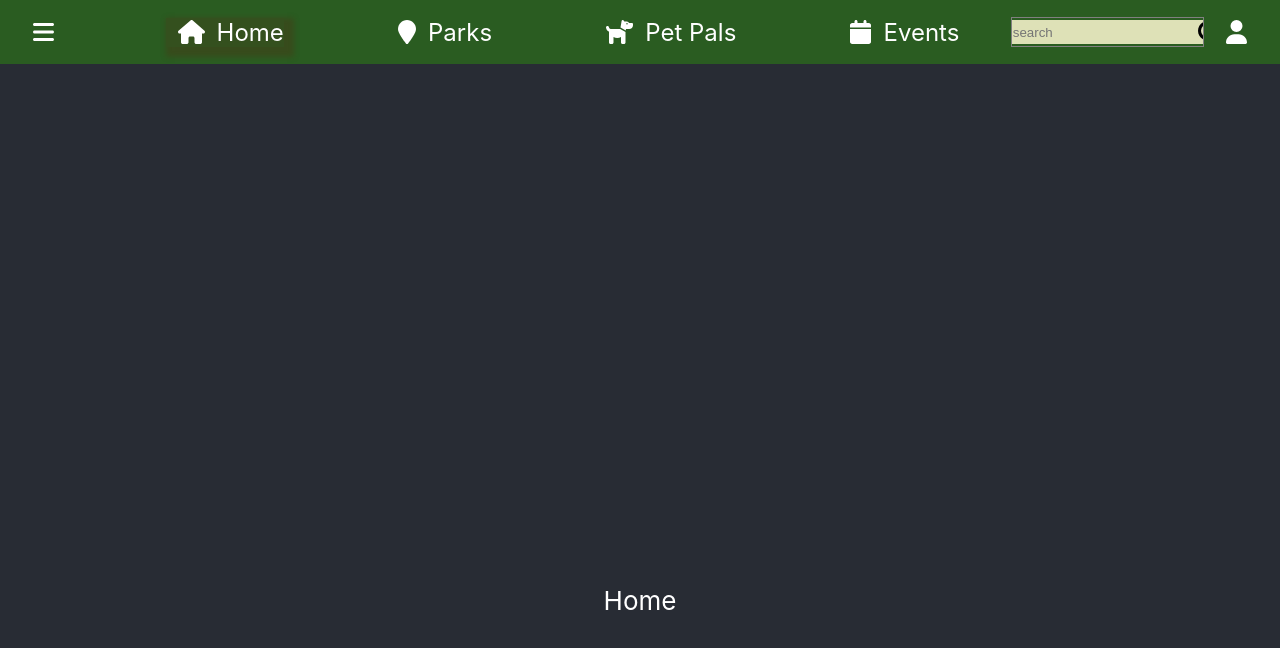
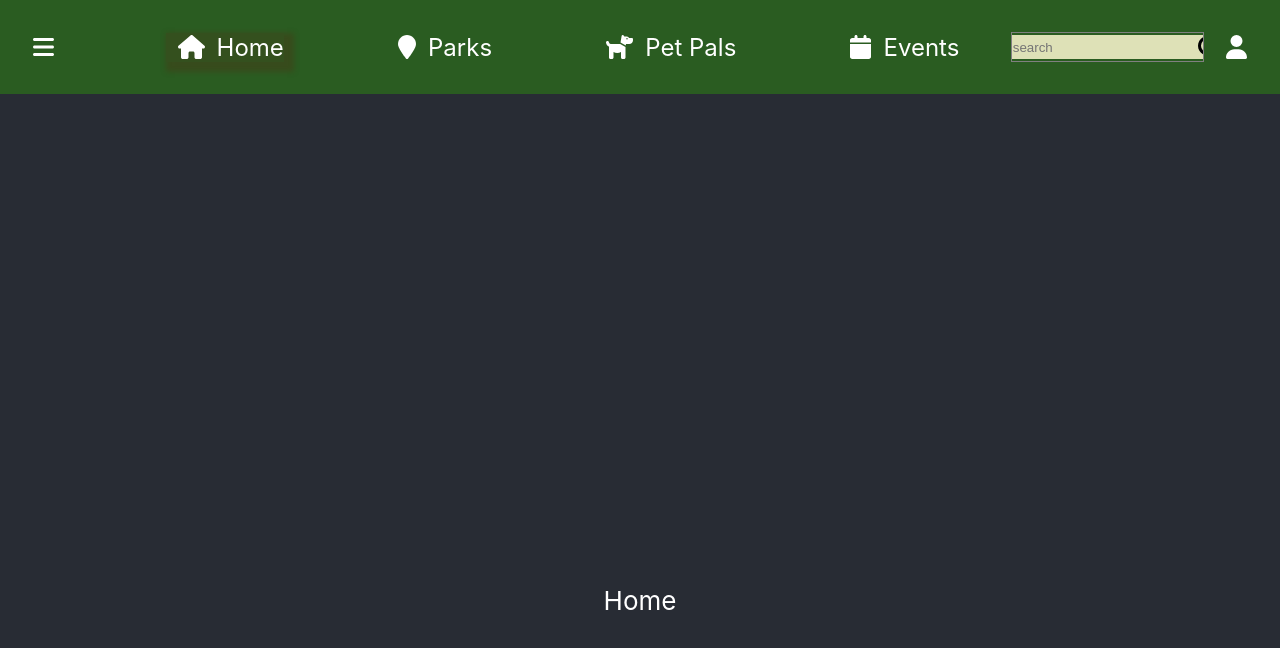
Before and after one commit to abbyrobinson13/park-n-bark, a React (Create React App) app: page / in a window 1280 px wide. Shown: the top 648 px of the page. Built offline with nearby package versions, Linux system fonts and the light colour scheme.

Commit message:
added padding to nav bar

```diff
--- a/src/App.css
+++ b/src/App.css
@@ -1,3 +1,4 @@
+/* CSS for the Nav BAr */
 .App {
   text-align: center;
 }
@@ -15,6 +16,8 @@ nav {
   background-color: #2A5C21;
   color:white;
   font-size: 3vmin;
+  padding-top: 15px;
+  padding-bottom: 15px;
 }
 
 .active {
@@ -103,16 +106,6 @@ nav {
   margin: 0px 0.5em;
 }
 
-.App-header {
-  background-color: #282c34;
-  min-height: 150vh;
-  display: flex;
-  flex-direction: column;
-  align-items: center;
-  justify-content: center;
-  font-size: calc(10px + 2vmin);
-  color: white;
-}
 
 .App-link {
   color: #61dafb;
@@ -158,3 +151,15 @@ nav {
 .dropdown-content div:hover {
   background-color: #B1CA94;
 }
+
+/* CSS for default current body  */
+.App-header {
+  background-color: #282c34;
+  min-height: 150vh;
+  display: flex;
+  flex-direction: column;
+  align-items: center;
+  justify-content: center;
+  font-size: calc(10px + 2vmin);
+  color: white;
+}
--- a/src/index.js
+++ b/src/index.js
@@ -1,18 +1,12 @@
-import React from 'react';
-import ReactDOM from 'react-dom/client';
-import './index.css';
-import App from './App';
-import reportWebVitals from './reportWebVitals';
-import { BrowserRouter } from 'react-router-dom';
+import React from "react";
+import ReactDOM from "react-dom/client";
+import "./index.css";
+import App from "./App";
+import { BrowserRouter } from "react-router-dom";
 
-const root = ReactDOM.createRoot(document.getElementById('root'));
+const root = ReactDOM.createRoot(document.getElementById("root"));
 root.render(
   <BrowserRouter>
     <App />
   </BrowserRouter>
 );
-
-// If you want to start measuring performance in your app, pass a function
-// to log results (for example: reportWebVitals(console.log))
-// or send to an analytics endpoint. Learn more: https://bit.ly/CRA-vitals
-reportWebVitals();
```
